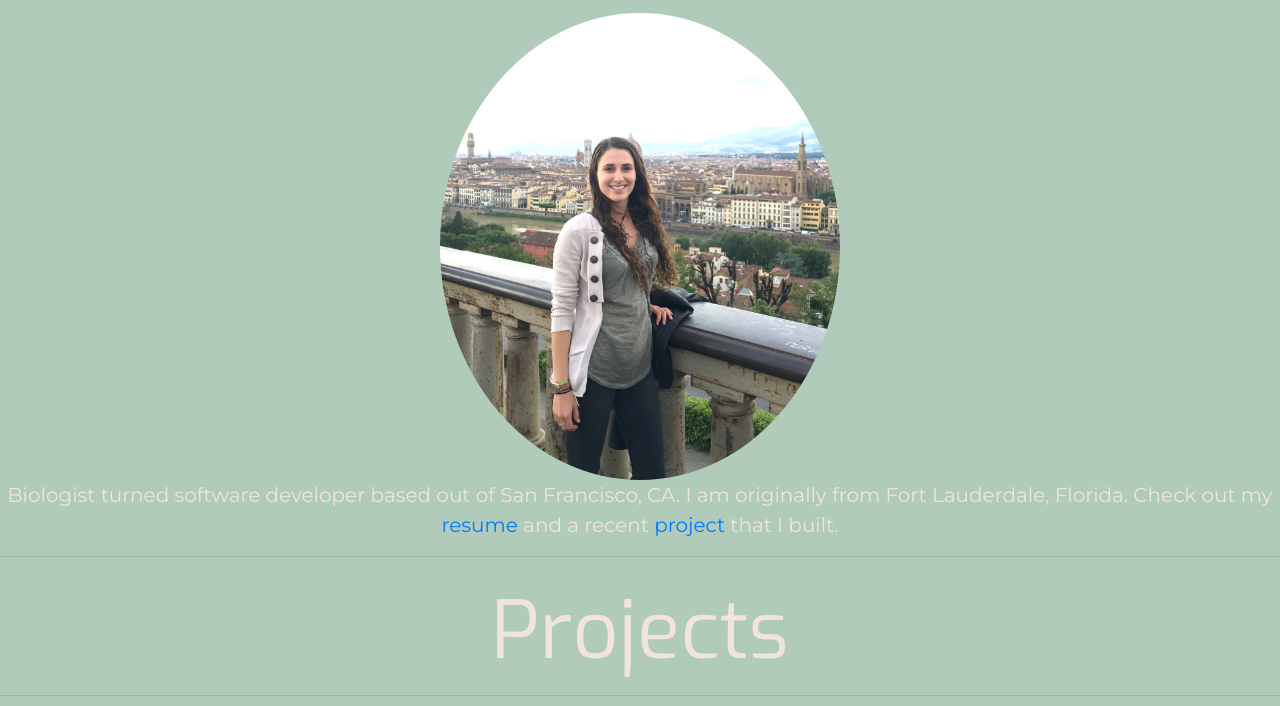
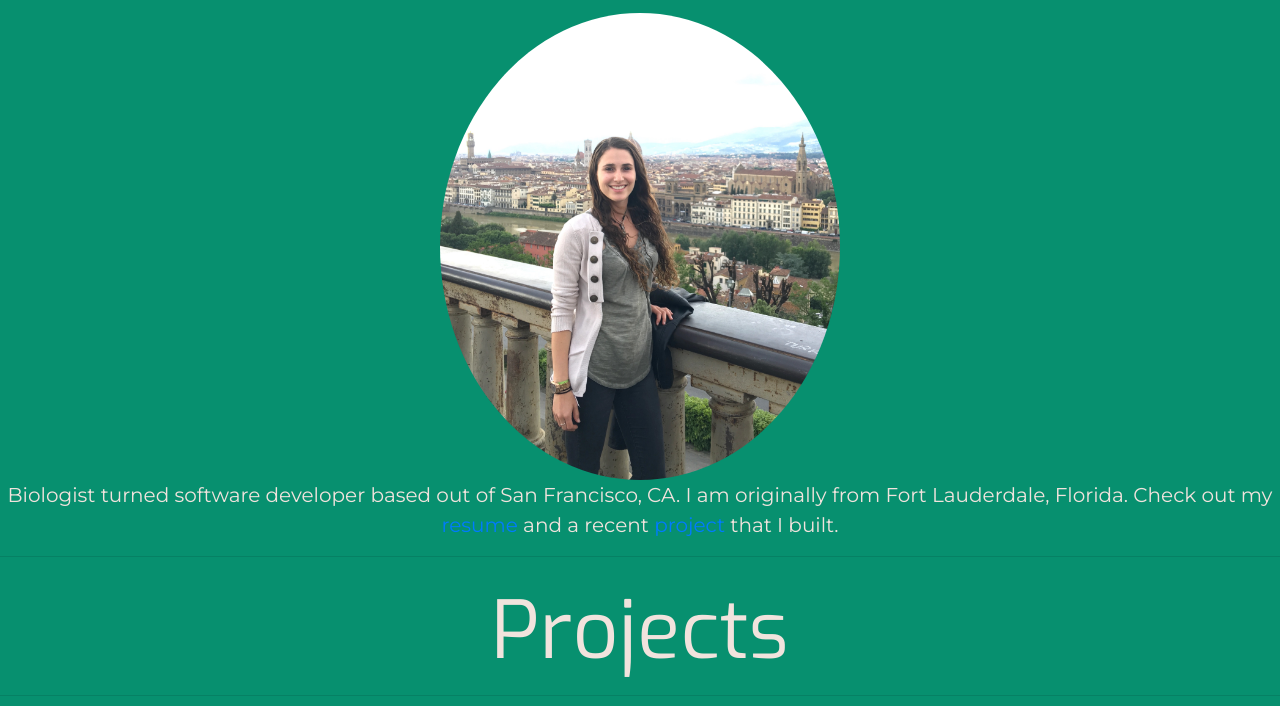
Before and after one commit to jessiditocco/jessiditocco.github.io, a plain HTML site: page index.html in a window 1280 px wide. Shown: the part 288-994 px from the top of the page. Drawn offline with nearby package versions, Linux system fonts and the light colour scheme.

Commit message:
Changed background color

```diff
--- a/style.css
+++ b/style.css
@@ -31,7 +31,7 @@
 }
 
 body {
-    background-color: #b1cbbb;
+    background-color: #07906F;
 }
 
 .link-glyph {
```
